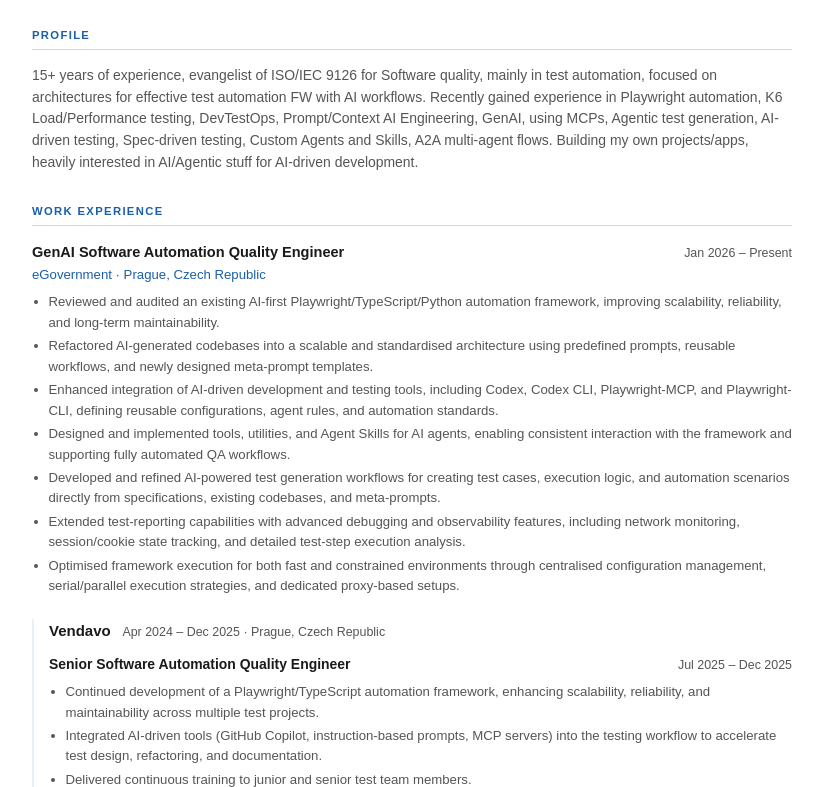
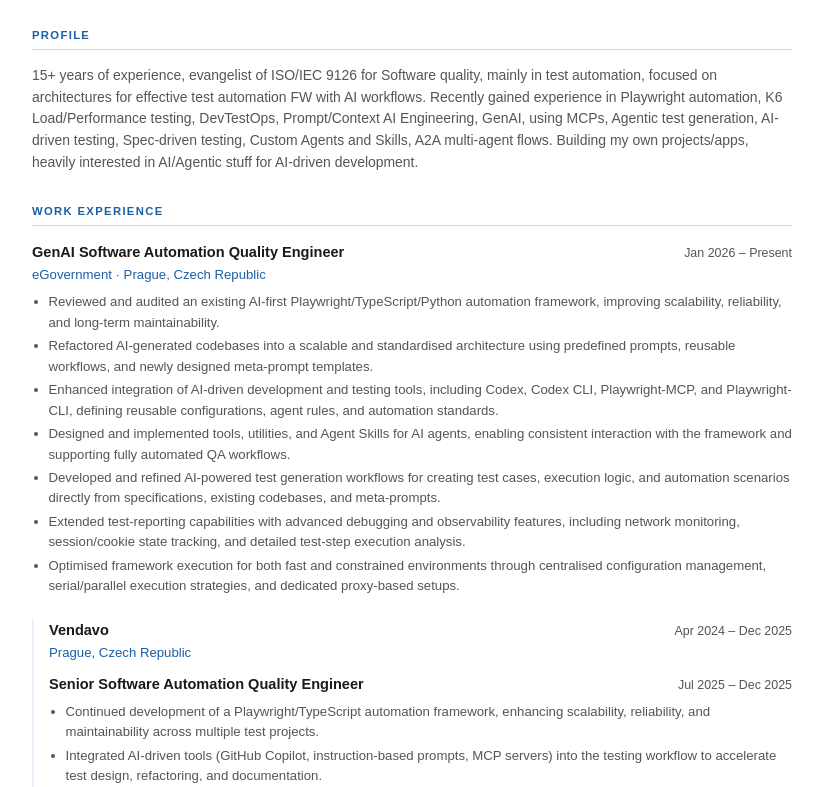
Before and after one commit to jimicze/jimicze.github.io, a website: page public/index.html in a window 1280 px wide. Shown: the part 167-954 px from the top of the page, without its empty margins (228-1051 px from the left). Drawn offline with Linux system fonts and the light colour scheme.

Commit message:
cv: update live profile

```diff
--- a/public/index.html
+++ b/public/index.html
@@ -129,17 +129,29 @@
       margin-bottom: 1.5rem;
     }
     .work-group .company-heading {
+      display: flex;
+      justify-content: space-between;
+      align-items: baseline;
+      gap: 1rem;
+      flex-wrap: wrap;
       font-weight: 700;
-      font-size: 1rem;
-      margin-bottom: 0.75rem;
+      font-size: 0.97rem;
+      margin-bottom: 0.1rem;
     }
     .work-group .company-heading a { color: var(--text); }
-    .work-group .company-heading span {
+    .work-group .company-heading .dates {
       font-size: 0.83rem;
       font-weight: 400;
       color: var(--muted);
-      margin-left: 0.5rem;
+      white-space: nowrap;
+      flex-shrink: 0;
     }
+    .work-group .company-location {
+      font-size: 0.88rem;
+      color: var(--accent);
+      margin-bottom: 0.6rem;
+    }
+    .work-group .company-location a { color: var(--accent); }
     .work-group .role { margin-bottom: 1.1rem; }
     .work-group .role:last-child { margin-bottom: 0; }
     .work-group .role .role-header {
@@ -150,8 +162,8 @@
       flex-wrap: wrap;
     }
     .work-group .role .role-title {
-      font-weight: 600;
-      font-size: 0.93rem;
+      font-weight: 700;
+      font-size: 0.97rem;
     }
     .work-group .role .dates {
       font-size: 0.83rem;
@@ -303,8 +315,10 @@ eGovernment · Prague, Czech Republic          </div>
 
         <div class="work-group">
           <div class="company-heading">
-<a href="https://www.vendavo.com" target="_blank" rel="noopener">Vendavo</a>            <span>Apr 2024 – Dec 2025 · Prague, Czech Republic</span>
+            <span><a href="https://www.vendavo.com" target="_blank" rel="noopener">Vendavo</a></span>
+            <span class="dates">Apr 2024 – Dec 2025</span>
           </div>
+          <div class="company-location">Prague, Czech Republic</div>
 
           <div class="role">
             <div class="role-header">
```
